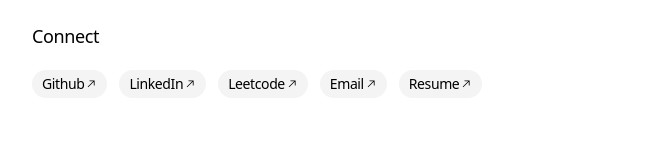
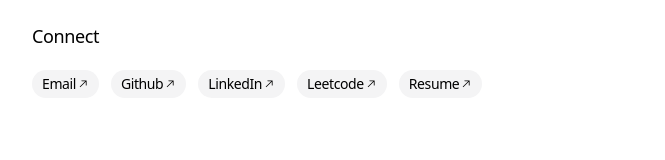
Before and after one commit to kankaniakshat185/portfolio, a Next.js app: page / in a window 1280 px wide. Shown: the part 1374-1534 px from the top of the page, without its empty margins (304-969 px from the left). Built offline with nearby package versions, Linux system fonts and the light colour scheme.

Commit message:
Update data.ts

```diff
--- a/app/data.ts
+++ b/app/data.ts
@@ -105,6 +105,10 @@
 
 export const SOCIAL_LINKS: SocialLink[] = [
   {
+    label: 'Email',
+    link: 'mailto:kankaniakshat185@gmail.com'
+  },
+  {
     label: 'Github',
     link: 'https://github.com/kankaniakshat185',
   },
@@ -117,10 +121,6 @@
     link: 'https://leetcode.com/u/Akshat185/'
   },
   {
-    label: 'Email',
-    link: 'mailto:kankaniakshat185@gmail.com'
-  },
-  {
     label: 'Resume',
     link: '/Resume.pdf'
   }
```
